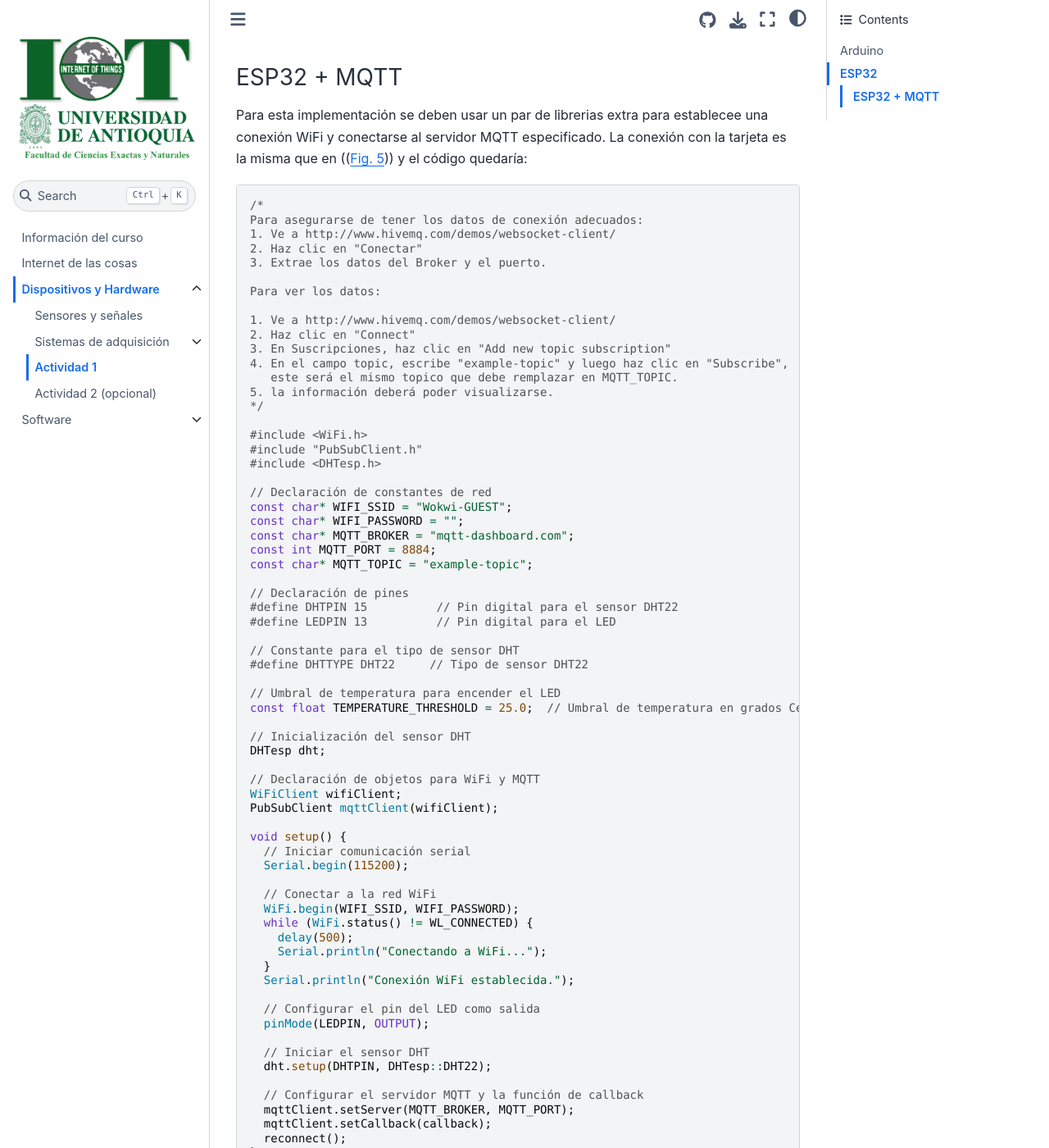
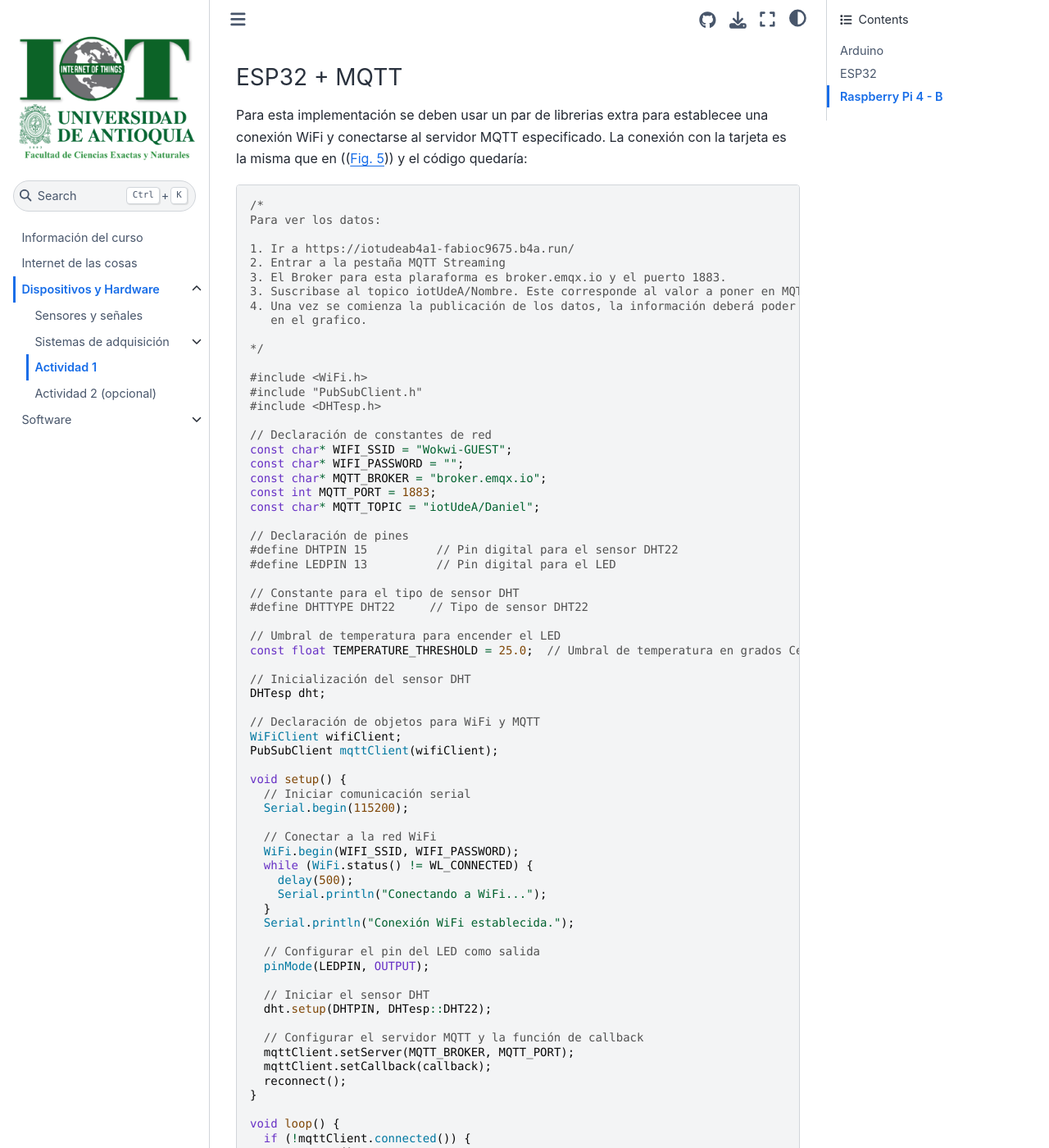
Before and after one commit to DanielEstrada971102/Curso-Introductorio-IoT, a Jupyter Book: the page built from content/02-Hardware/03-actividad-1.md, in a window 1280 px wide and 1400 px high, scrolled down 4051 px. Shown: the whole window at 82% size. Built offline with Jupyter Book 1.0.4 settings and Sphinx 7.4.7 and the Sphinx Book theme 1.1.4, drawn with Linux system fonts in a browser that asks for light colours; some of the changed text lies outside the part shown.

Commit message:
Update content

````diff
--- a/content/02-Hardware/03-actividad-1.md
+++ b/content/02-Hardware/03-actividad-1.md
@@ -144,19 +144,15 @@
 
 ```{code-block} arduino
 /*
-Para asegurarse de tener los datos de conexión adecuados:
-1. Ve a http://www.hivemq.com/demos/websocket-client/
-2. Haz clic en "Conectar"
-3. Extrae los datos del Broker y el puerto.
-
 Para ver los datos:
 
-1. Ve a http://www.hivemq.com/demos/websocket-client/
-2. Haz clic en "Connect"
-3. En Suscripciones, haz clic en "Add new topic subscription"
-4. En el campo topic, escribe "example-topic" y luego haz clic en "Subscribe",
-   este será el mismo topico que debe remplazar en MQTT_TOPIC.
-5. la información deberá poder visualizarse.
+1. Ir a https://iotudeab4a1-fabioc9675.b4a.run/
+2. Entrar a la pestaña MQTT Streaming
+3. El Broker para esta plaraforma es broker.emqx.io y el puerto 1883.
+3. Suscribase al topico iotUdeA/Nombre. Este corresponde al valor a poner en MQTT_TOPIC
+4. Una vez se comienza la publicación de los datos, la información deberá poder visualizarse
+   en el grafico.
+
 */
 
 #include <WiFi.h>
@@ -166,9 +162,9 @@
 // Declaración de constantes de red
 const char* WIFI_SSID = "Wokwi-GUEST";
 const char* WIFI_PASSWORD = "";
-const char* MQTT_BROKER = "mqtt-dashboard.com";
-const int MQTT_PORT = 8884;
-const char* MQTT_TOPIC = "example-topic";
+const char* MQTT_BROKER = "broker.emqx.io";
+const int MQTT_PORT = 1883;
+const char* MQTT_TOPIC = "iotUdeA/Daniel";
 
 // Declaración de pines
 #define DHTPIN 15          // Pin digital para el sensor DHT22
@@ -222,20 +218,18 @@
   float humidity = dht.getHumidity();
 
   // Mostrar la temperatura y la humedad en el monitor serial
-  Serial.print("Temperatura: ");
-  Serial.print(temperature);
-  Serial.println(" °C");
-  Serial.print("Humedad: ");
-  Serial.print(humidity);
-  Serial.println(" %");
+  Serial.println(
+    "{Temperatura: "
+    + String(temperature)
+    + " °C, Humedad: "
+    + String(humidity)
+    + " %}"
+  );
 
   // Publicar los datos en el servidor MQTT
-  char temperatureStr[10];
-  dtostrf(temperature, 4, 2, temperatureStr);
-  char humidityStr[10];
-  dtostrf(humidity, 4, 2, humidityStr);
-  mqttClient.publish(MQTT_TOPIC, temperatureStr);
-  mqttClient.publish(MQTT_TOPIC, humidityStr);
+  // Solo se publica una variable para visualizar los datos en una grafica.
+  String payload = "{\"author\":\"Daniel\", \"varname\":\"Temperatura\", \"varvalue\":" + String(temperature) + "}";
+  mqttClient.publish(MQTT_TOPIC, (char *)payload.c_str());
 
   // Encender el LED si la temperatura supera el umbral
   if (temperature > TEMPERATURE_THRESHOLD) {
@@ -264,4 +258,8 @@
 void callback(char* topic, byte* payload, unsigned int length) {
   // Lógica de manejo de mensajes MQTT recibidos, si es necesario
 }
+
 ```
+
+## Raspberry Pi 4 - B
+PENDIENTE....
````
Also changed, not shown: content/00-informacion-curso.md (+1 -0 lines), 8 other files.
